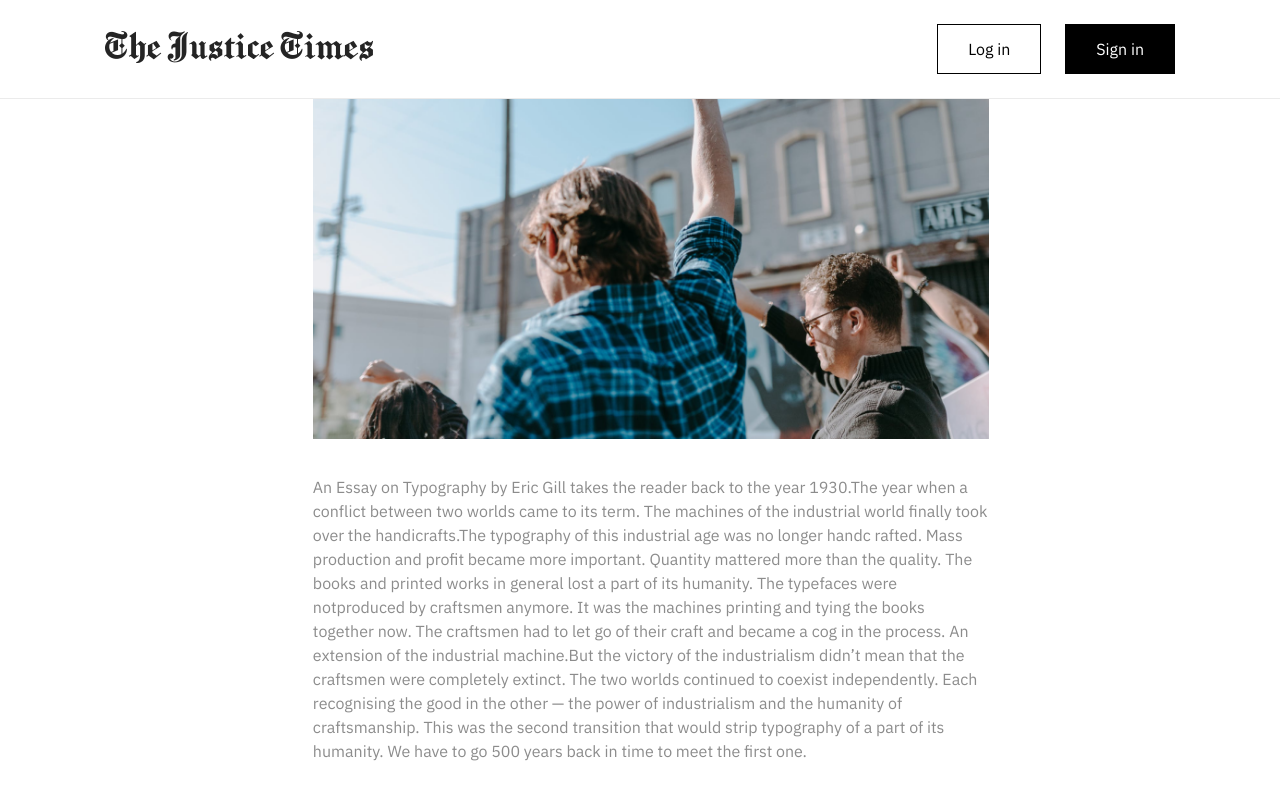
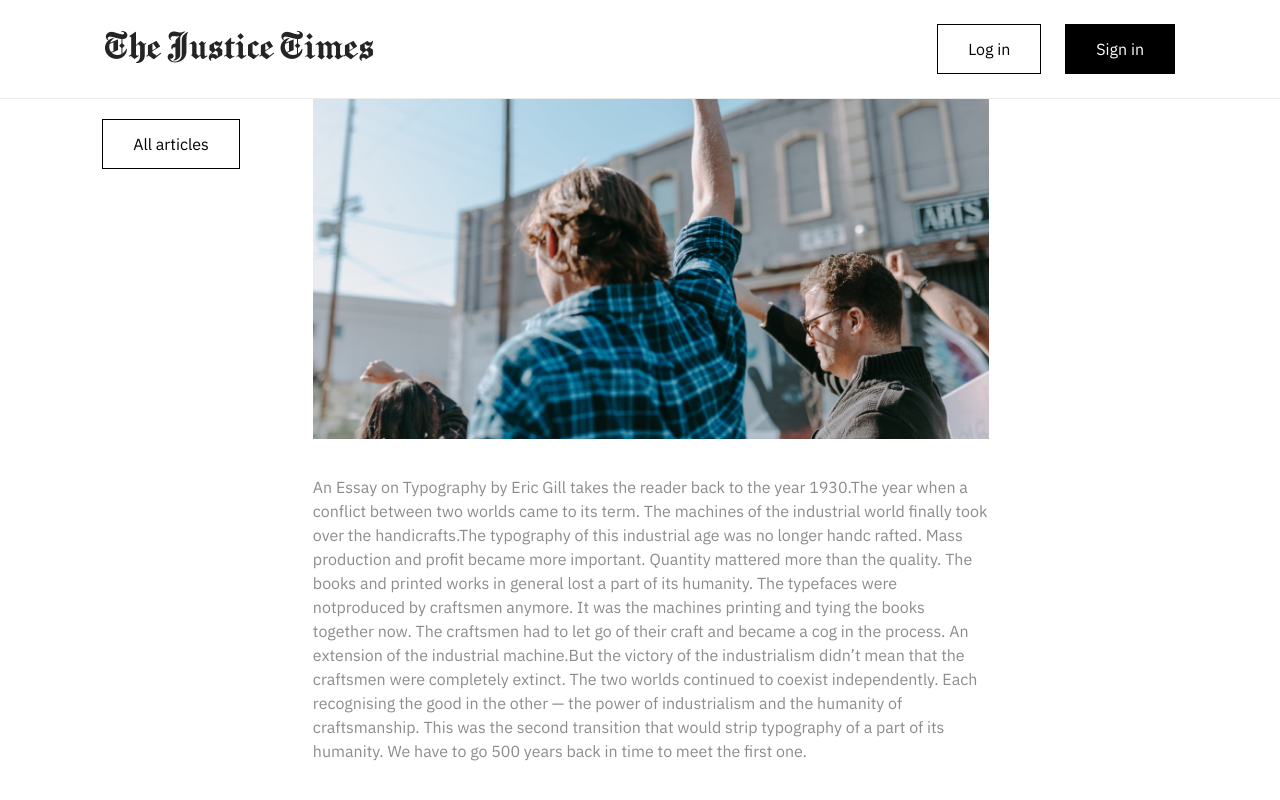
Before and after one commit to AlexMalikhin/TheJusticeTimes, a React (Create React App) app: page /AllArticles in a window 1280 px wide. Both pictures are taken after a click on the element 640 px from the left and 842 px from the top of the page. Shown: the part 442-1242 px from the top of the page. Built offline with nearby package versions, Linux system fonts and the light colour scheme.

Commit message:
created fullpage_article

```diff
--- a/src/components/FullArticlePages/FullArticlePage.js
+++ b/src/components/FullArticlePages/FullArticlePage.js
@@ -18,7 +18,7 @@ export const FullArticlePage = ({article}) => {
                         )}
                     </ul>
                     <h1>{article.header}</h1>
-                    <img src={article.img}/>
+                    <img className={fullPageStyles.article_img} src={article.img}/>
                     <p className={fullPageStyles.paragraph_fullpage}>
                         {article.paragraph}
                     </p>
@@ -40,7 +40,7 @@ export const FullArticlePage = ({article}) => {
                         them. They were hungry for knowledge and printed
                         books satisfied this hunger.
                     </p>
-                    <img src={article.secondImg}/>
+                    <img className={fullPageStyles.article_img} src={article.secondImg}/>
                     <p className={fullPageStyles.descriptionImg}>{article.descriptionImg}</p>
                     <p className={fullPageStyles.paragraph_fullpage}>
                         But, through this transition, the book lost a large part of its humanity. The machine took over
--- a/src/components/FullArticlePages/FullArticlePage.module.css
+++ b/src/components/FullArticlePages/FullArticlePage.module.css
@@ -2,6 +2,7 @@
     margin: 80px 0px 110px 0px;
     display: flex;
     justify-content: center;
+    position: relative;
 }
 .hashtags{
     padding: 7px 12px;
@@ -17,7 +18,7 @@
 .fullpage{
     max-width: 676px;
 }
-.fullpage img{
+.article_img{
     max-width: 676px;
 }
 .fullpage_container{
@@ -26,6 +27,8 @@
 .all_articles{
     font-family: 'IBM Plex Sans', sans-serif;
     font-size: 1rem;
+    position: sticky;
+    top: 119px;
     padding: 14px 30px;
     margin-right: 73px;
     cursor: pointer;
```
